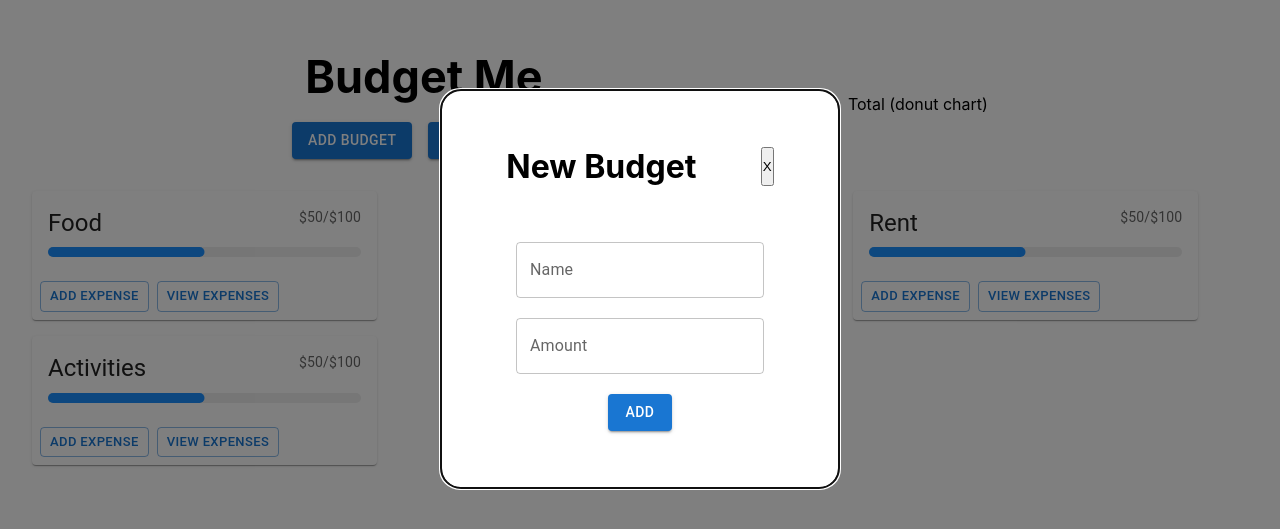
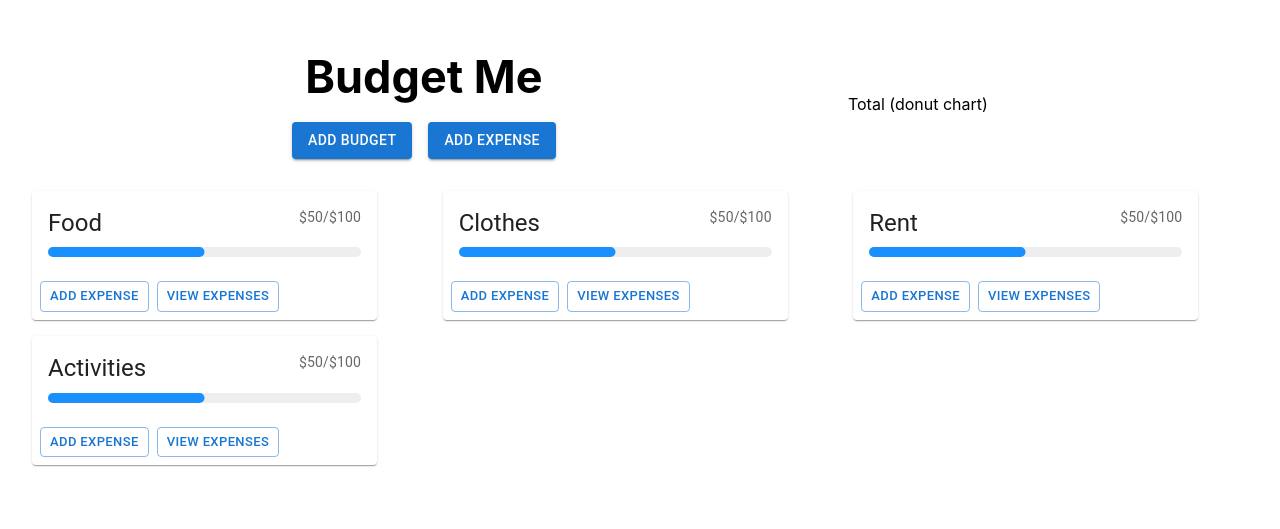
Before and after one commit to JubzCodes/budgetme, a React (Create React App) app: page / in a window 1280 px wide. Shown: the part 111-640 px from the top of the page. Built offline with nearby package versions, Linux system fonts and the light colour scheme.

Commit message:
add fucntionality for add budget button

```diff
--- a/src/App.js
+++ b/src/App.js
@@ -6,7 +6,8 @@ import { useState } from 'react';
 
 function App() {
 
-  const [ budgetModal, setBudgetModal ] = useState(true)
+
+  const [ budgetModal, setBudgetModal ] = useState(false)
 
   return (
     <div className="App">
@@ -14,7 +15,7 @@ function App() {
         <div className='header'>
           <h1 className="title">Budget Me</h1>
           <Stack spacing={2} direction="row">
-            <Button variant="contained">Add Budget</Button>
+            <Button variant="contained" onClick={() => setBudgetModal(true)}>Add Budget</Button>
             <Button variant="contained">Add Expense</Button>
           </Stack>
         </div>
--- a/src/components/AddBudgetModal.js
+++ b/src/components/AddBudgetModal.js
@@ -16,8 +16,6 @@ const AddBudgetModal = ({ open, handleClose}) => {
 //HANDLES ADD BUTTON
     const handleSubmit = (e) => {
       e.preventDefault();
-      console.log(document.getElementsByName("name"));
-      console.log(name)
       addBudget({
         title: name,
         max: parseFloat(amount),
```
